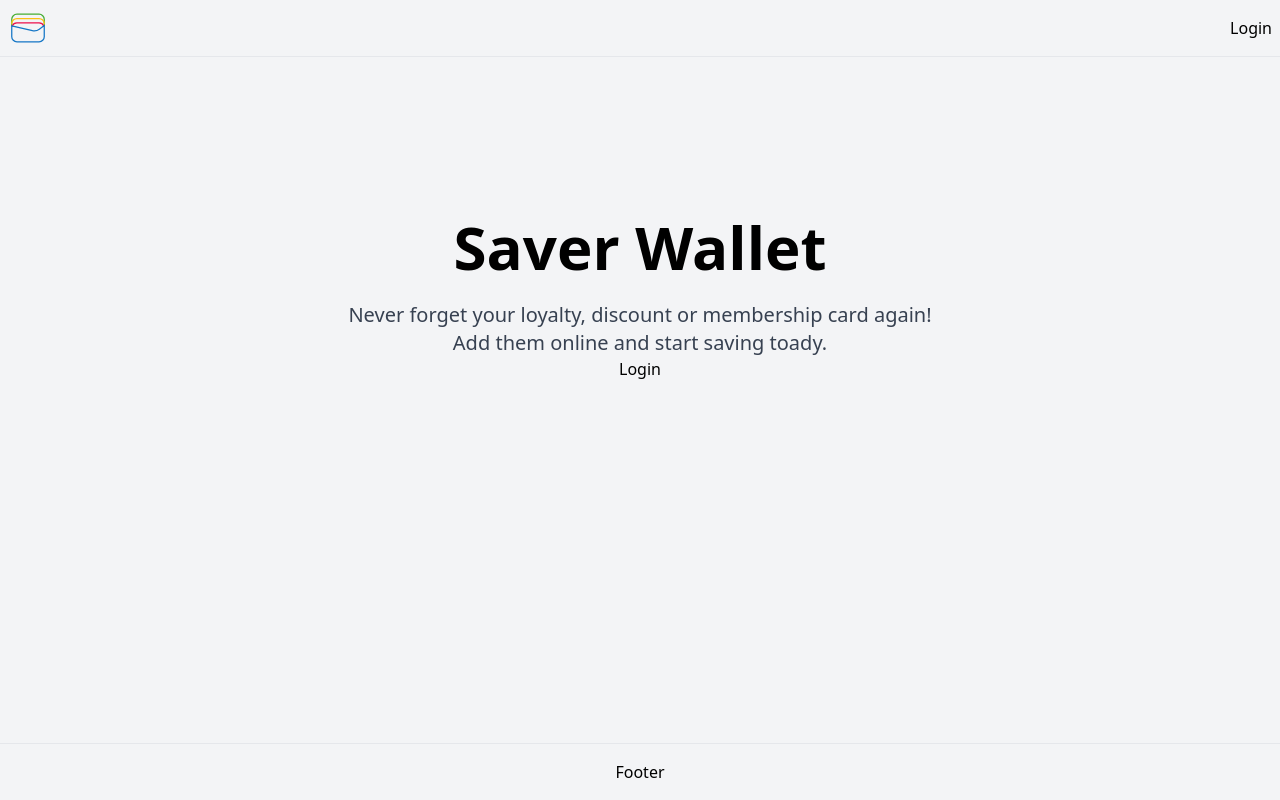
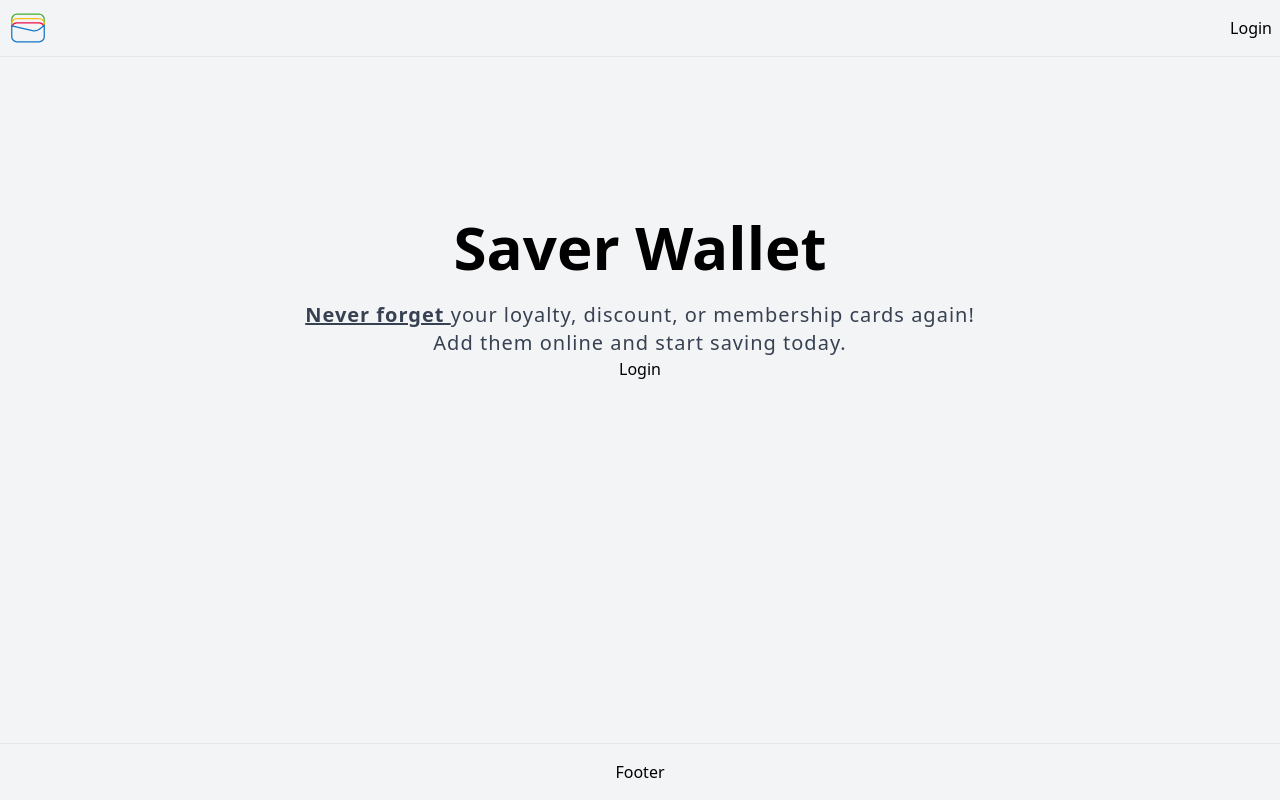
Before and after one commit to nicojuhari/saver-wallet, a Nuxt app: page / in a window 1280 px wide. Built offline with nearby package versions, Linux system fonts and the light colour scheme; no server answers.

Commit message:
adds user Icon in the header

```diff
--- a/components/includes/Header.vue
+++ b/components/includes/Header.vue
@@ -10,7 +10,9 @@
             <client-only>
                 <div>
                     <nuxt-link to="/login" v-if="!currentUser">Login</nuxt-link>
-                    <nuxt-link to="/logout" v-else>Logout</nuxt-link>
+                    <nuxt-link to="/logout" v-else>
+                        <svg xmlns="http://www.w3.org/2000/svg" class="h-10" viewBox="0 0 256 256"><path fill="currentColor" d="M228 128a100 100 0 1 0-167.3 73.9a3.6 3.6 0 0 0 .9.8a99.9 99.9 0 0 0 132.9 0l.8-.8A99.6 99.6 0 0 0 228 128Zm-192 0a92 92 0 1 1 157.2 64.9a75.8 75.8 0 0 0-44.5-34.1a44 44 0 1 0-41.4 0a75.8 75.8 0 0 0-44.5 34.1A92.1 92.1 0 0 1 36 128Zm92 28a36 36 0 1 1 36-36a36 36 0 0 1-36 36Zm-59.1 42.4a68 68 0 0 1 118.2 0a91.7 91.7 0 0 1-118.2 0Z"/></svg>
+                    </nuxt-link>
                 </div>
             </client-only>
         </div>
--- a/pages/index.vue
+++ b/pages/index.vue
@@ -6,9 +6,9 @@
     <div class="container">
         <div class="my-20 md:my-40 text-center">
             <h1 class="text-3xl md:text-6xl font-bold">Saver Wallet</h1>
-            <div class="text-xl mt-6 text-gray-700">
-                <div>Never forget your loyalty, discount or membership card again!</div>
-                <div>Add them online and start saving toady.</div>
+            <div class="text-xl mt-6 text-gray-700 tracking-wider">
+                <div><span class="underline underline-offset-1 font-bold">Never forget </span>your loyalty, discount, or membership cards again!</div>
+                <div>Add them online and start saving today.</div>
             </div>
             <div v-if="currentUser" class="flex gap-6 justify-center mt-10">
                 <nuxt-link to="/cards/new" class="btn btn-primary">Add a Card</nuxt-link>
```
